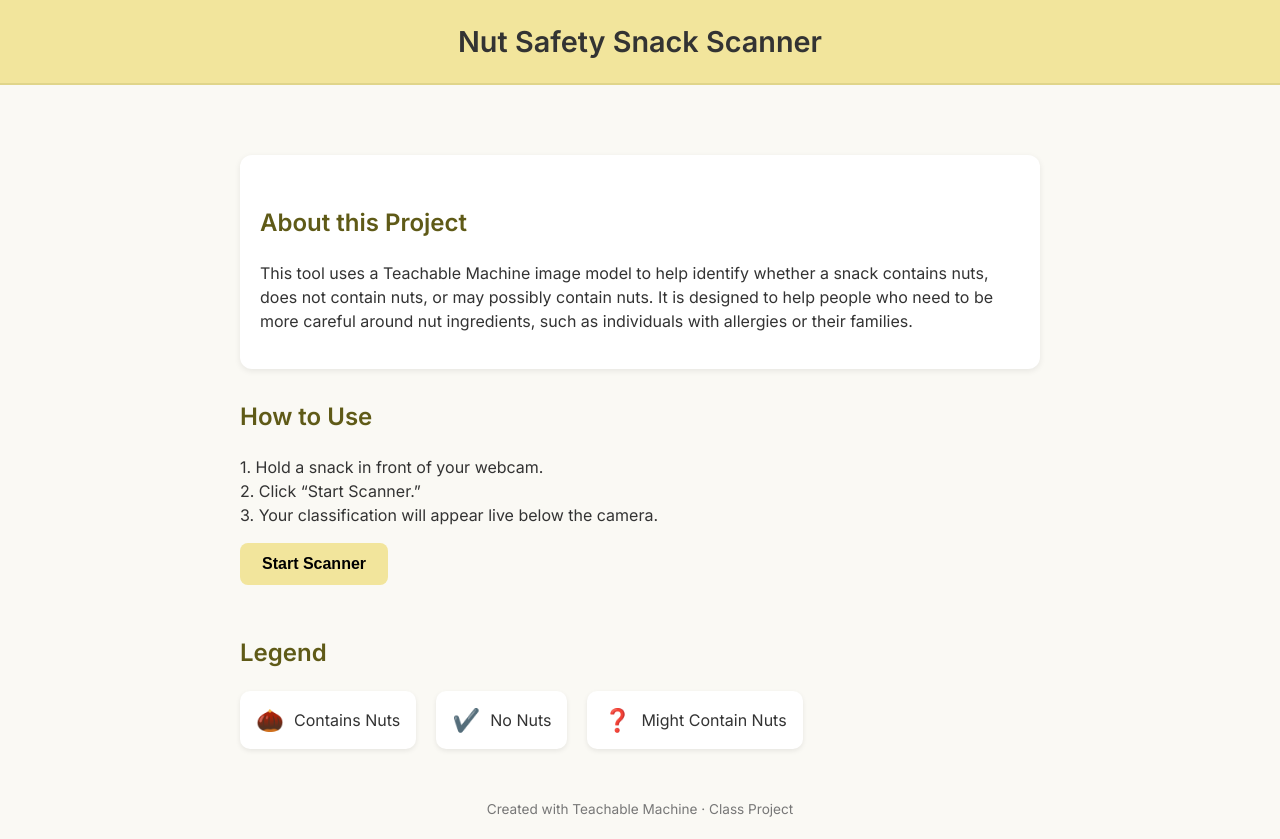
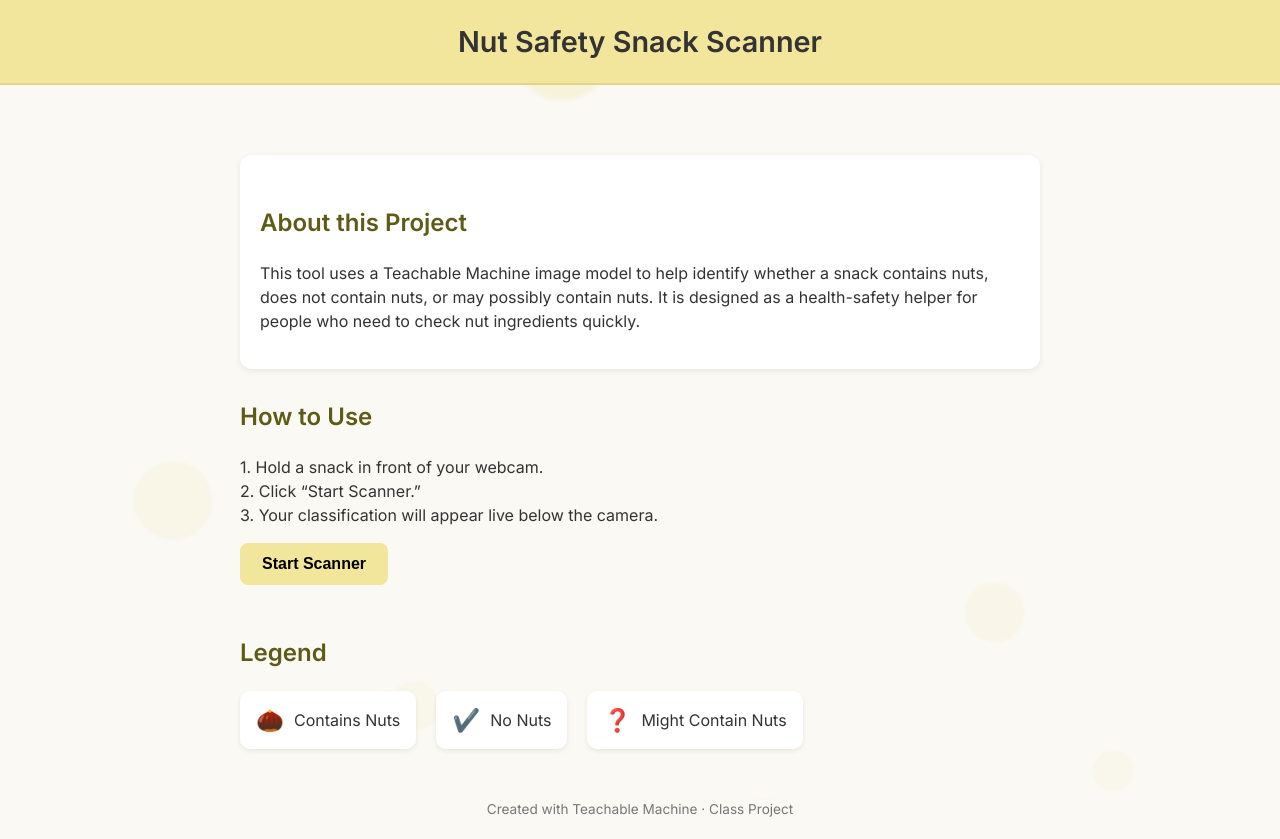
Before and after one commit to sarayuperala13/Sarayu_Nuts-NoNuts, a plain HTML site: page index.html in a window 1280 px wide. Drawn offline with Linux system fonts and the light colour scheme.

Commit message:
Update index.html

```diff
--- a/index.html
+++ b/index.html
@@ -16,6 +16,34 @@
         margin: 0;
         padding: 0;
         line-height: 1.5;
+        position: relative;
+        overflow-x: hidden;
+    }
+
+    /* Bubble animation background */
+    .bubbles {
+        position: fixed;
+        top: 0;
+        left: 0;
+        width: 100%;
+        height: 100%;
+        pointer-events: none;
+        overflow: hidden;
+        z-index: -1;
+    }
+
+    .bubble {
+        position: absolute;
+        background: rgba(242, 229, 156, 0.3);
+        border-radius: 50%;
+        animation: rise 12s infinite ease-in-out;
+        filter: blur(2px);
+    }
+
+    @keyframes rise {
+        0% { transform: translateY(100vh) scale(0.8); opacity: 0.3; }
+        50% { opacity: 0.45; }
+        100% { transform: translateY(-20vh) scale(1); opacity: 0.2; }
     }
 
     header {
@@ -59,7 +87,6 @@
         margin-top: 10px;
     }
 
-    /* Icon legend */
     .legend {
         margin-top: 15px;
         display: flex;
@@ -81,7 +108,6 @@
         font-size: 1.4rem;
     }
 
-    /* About section box */
     .about-box {
         background: white;
         padding: 20px;
@@ -102,6 +128,16 @@
 
 <body>
 
+<!-- Yellow bubble animation background -->
+<div class="bubbles">
+    <div class="bubble" style="width:90px; height:90px; left:10%; animation-delay:0s;"></div>
+    <div class="bubble" style="width:60px; height:60px; left:30%; animation-delay:2s;"></div>
+    <div class="bubble" style="width:120px; height:120px; left:55%; animation-delay:4s;"></div>
+    <div class="bubble" style="width:70px; height:70px; left:75%; animation-delay:1s;"></div>
+    <div class="bubble" style="width:50px; height:50px; left:85%; animation-delay:3s;"></div>
+    <div class="bubble" style="width:100px; height:100px; left:40%; animation-delay:6s;"></div>
+</div>
+
 <header>Nut Safety Snack Scanner</header>
 
 <div class="container">
@@ -111,8 +147,7 @@
         <p>
             This tool uses a Teachable Machine image model to help identify whether a snack
             contains nuts, does not contain nuts, or may possibly contain nuts.
-            It is designed to help people who need to be more careful around nut ingredients,
-            such as individuals with allergies or their families.
+            It is designed as a health-safety helper for people who need to check nut ingredients quickly.
         </p>
     </div>
 
@@ -143,7 +178,6 @@
             <div>Might Contain Nuts</div>
         </div>
     </div>
-
 </div>
 
 <footer>Created with Teachable Machine · Class Project</footer>
```
